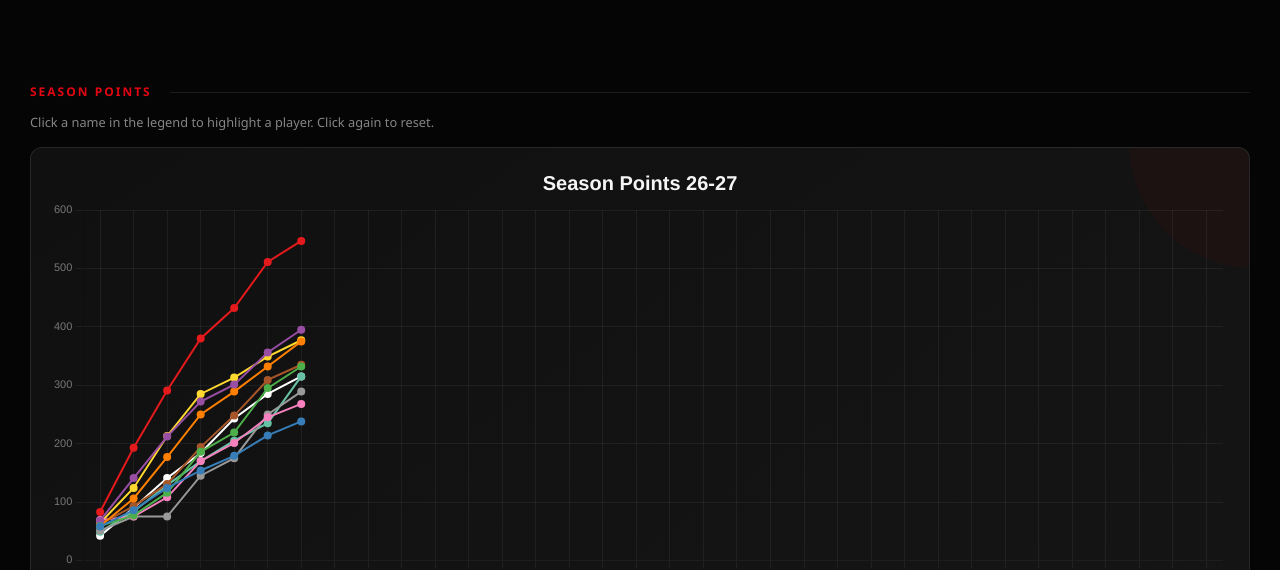
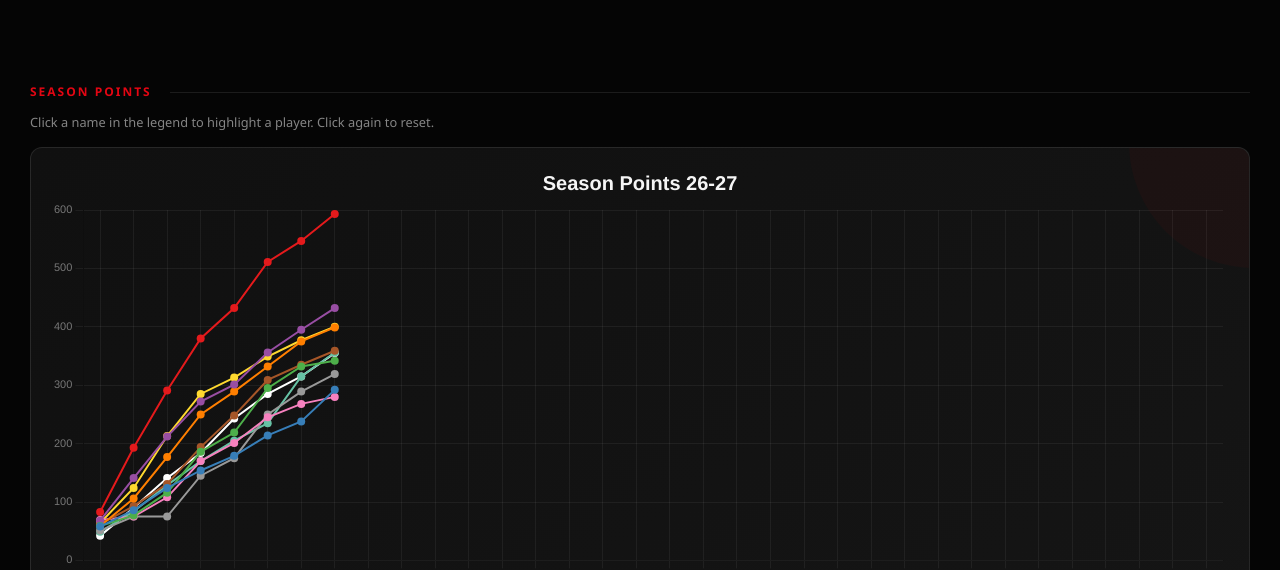
Before and after one commit to LordFunk/KickerManagerStats, a plain HTML site: page Season 26-27/Saisonstatistiken 26-27.html in a window 1280 px wide. Shown: the part 230-800 px from the top of the page. Drawn offline with nearby package versions, Linux system fonts and the light colour scheme.

Commit message:
Update Saisonstatistiken 26-27.html

```diff
--- a/Season 26-27/Saisonstatistiken 26-27.html
+++ b/Season 26-27/Saisonstatistiken 26-27.html
@@ -12,17 +12,17 @@
  * Every player should have the same number of entries.
  */
 const MATCHDAY_POINTS = {
-  Markus: [83,110,98,89,52,79,36],
-  Erwin: [58,28,38,30,25,35,24],
-  Phil: [59,18,39,70,33,76,37],
-  Didi: [68,73,71,60,29,55,39],
-  Steffo: [59,47,71,73,39,43,43],
-  Basti: [62,31,38,63,54,61,26],
-  Eirik: [69,6,33,62,31,44,23],
-  Emil: [51,24,0,70,30,75,39],
-  Kempka: [49,35,45,41,35,30,80],
-  Espen: [64,60,89,72,28,36,28],
-  Alex: [42,48,51,43,59,42,30],
+  Markus: [83,110,98,89,52,79,36,46],
+  Erwin: [58,28,38,30,25,35,24,54],
+  Phil: [59,18,39,70,33,76,37,10],
+  Didi: [68,73,71,60,29,55,39,37],
+  Steffo: [59,47,71,73,39,43,43,24],
+  Basti: [62,31,38,63,54,61,26,24],
+  Eirik: [69,6,33,62,31,44,23,12],
+  Emil: [51,24,0,70,30,75,39,30],
+  Kempka: [49,35,45,41,35,30,80,41],
+  Espen: [64,60,89,72,28,36,28,23],
+  Alex: [42,48,51,43,59,42,30,40],
 };
 </script>
 
```
